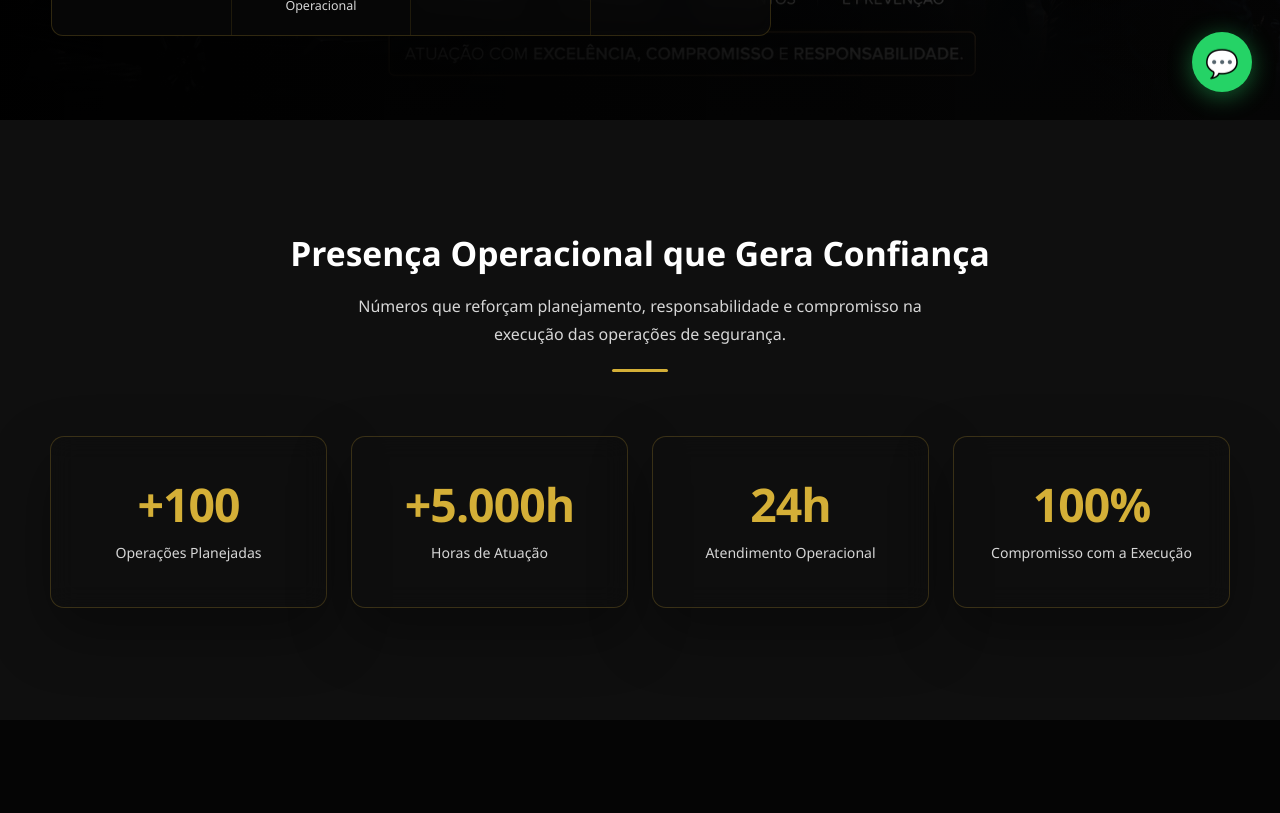
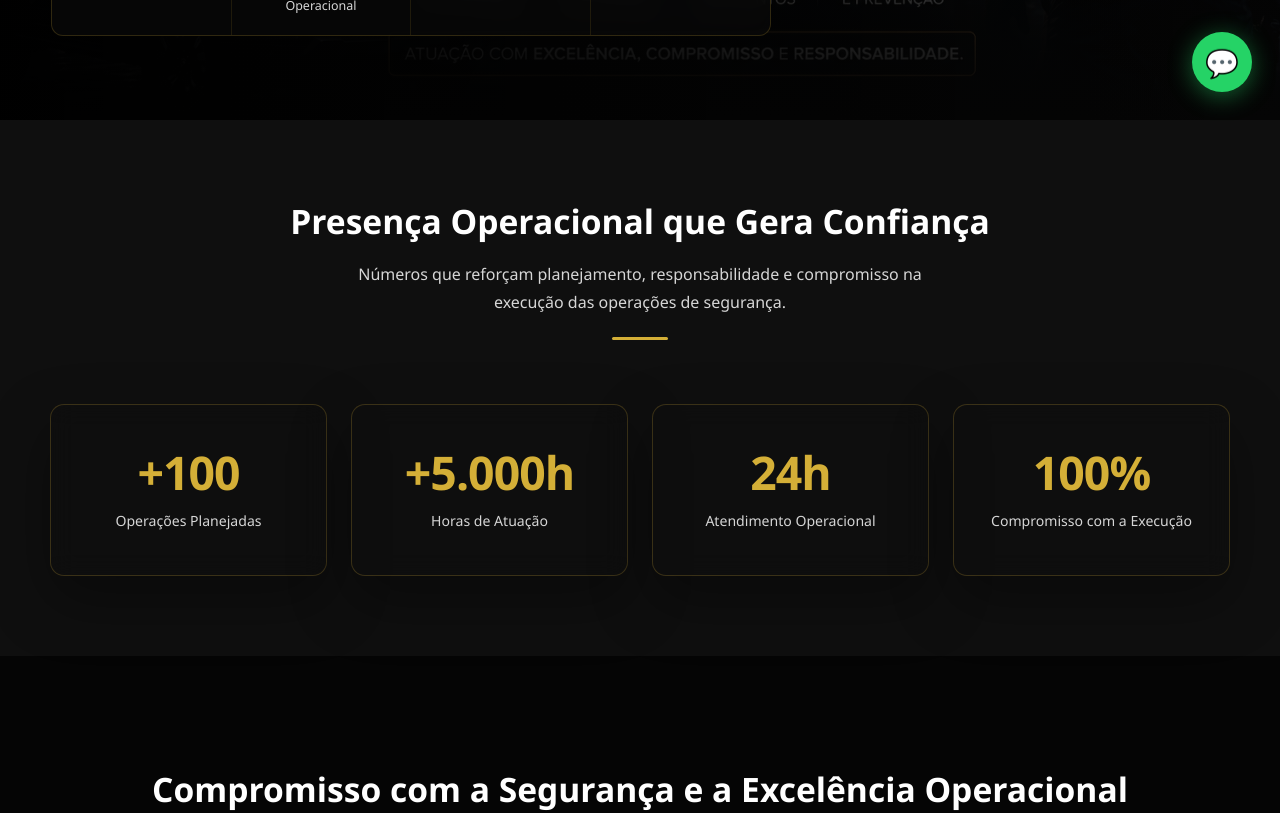
Before and after one commit to brilhonotavel777-byte/wtseg-oficial, a React (Vite) app: page / in a window 1280 px wide. Shown: the part 680-1493 px from the top of the page. Built offline with nearby package versions, Linux system fonts and the light colour scheme.

Commit message:
Hero: refine vertical positioning and section spacing

```diff
--- a/src/App.jsx
+++ b/src/App.jsx
@@ -431,7 +431,7 @@ export default function App() {
         <section id="inicio" style={{
           position: "relative", height: "100vh", minHeight: "720px", width: "100%",
           backgroundImage: "url('/hero-wtseg.png')",
-          backgroundSize: "cover", backgroundPosition: "center", backgroundRepeat: "no-repeat",
+          backgroundSize: "cover", backgroundPosition: "center 55%", backgroundRepeat: "no-repeat",
           display: "flex", alignItems: "center",
           overflow: "hidden",
         }}>
@@ -507,7 +507,7 @@ export default function App() {
         </section>
 
         {/* ── PROVA OPERACIONAL ───────────────────────────── */}
-        <section ref={statsRef} style={{ background: C.graphite, padding: "112px 24px" }}>
+        <section ref={statsRef} style={{ background: C.graphite, padding: "80px 24px" }}>
           <div style={{ maxWidth: "1180px", margin: "0 auto" }}>
             <SectionTitle subtitle="Números que reforçam planejamento, responsabilidade e compromisso na execução das operações de segurança.">
               Presença Operacional que Gera Confiança
```
